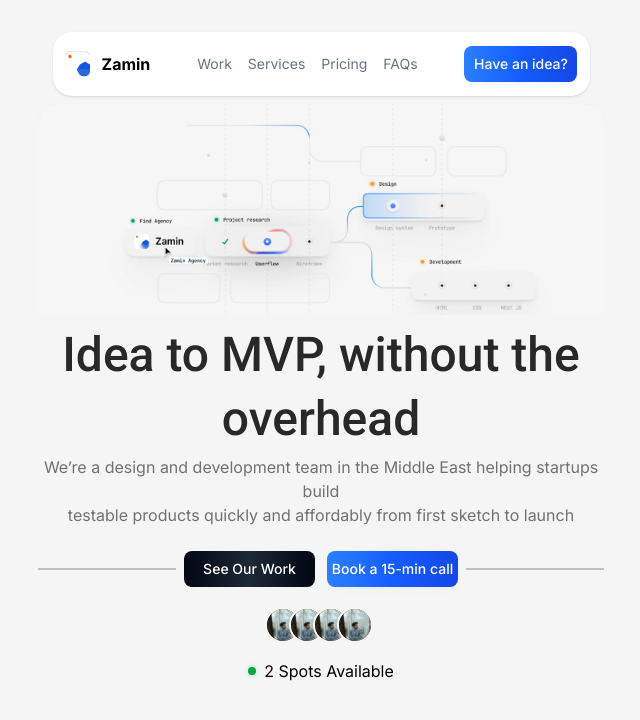
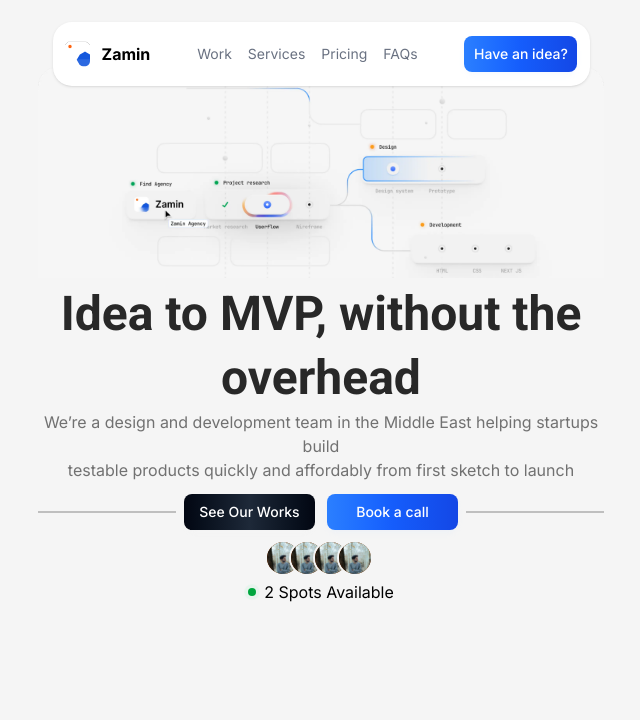
Before and after one commit to parsa-farshah/zamin2, a Next.js app: page / in a window 1280 px wide. Shown: the top 720 px of the page, without its empty margins (319-959 px from the left). Built offline with nearby package versions, Linux system fonts and the light colour scheme.

Commit message:
change space btween

```diff
--- a/app/components/Header.tsx
+++ b/app/components/Header.tsx
@@ -6,7 +6,7 @@ import younes from "../../public/images/younesImage.png";
 
 function Header() {
   return (
-    <div className="w-full flex flex-col items-center justify-center pt-[104px]">
+    <div className="w-full flex flex-col items-center justify-center pt-[67px]">
       <div className="w-full flex justify-center">
         <Image
           className="object-contain hidden sm:block max-w-[1200px]  w-full h-full "
@@ -19,12 +19,12 @@ function Header() {
           alt="haeder Image Xl"
         />
       </div>
-      <div className="pt-2">
-        <h1 className="text-center font-roboto text-[#282828] text-[32px] sm:text-[48px] leading-16 font-medium">
+      <div className="pt-1">
+        <h1 className="text-center font-roboto text-[#282828] text-[32px] sm:text-[48px] leading-16 font-bold">
           Idea to MVP, without <br className="md:hidden block" /> the{" "}
           <br className="lg:block hidden" /> overhead
         </h1>
-        <p className="pt-1 text-[16px] font-inter font-normal text-[#717171] leading-6 text-center">
+        <p className=" text-[16px] font-inter font-normal text-[#717171] leading-6 text-center">
           We’re a design and development team in <br className="md:hidden" />{" "}
           the Middle East <br className="hidden md:block lg:hidden" /> helping
           startups build <br className="md:hidden lg:block" />
@@ -35,17 +35,17 @@ function Header() {
       </div>
       {/* button */}
       <div className="w-full flex justify-center">
-        <div className="w-full max-w-[1400px] flex items-center justify-between gap-2 pt-6">
+        <div className="w-full max-w-[1400px] flex items-center justify-between gap-2 pt-3">
           <div className="bg-[#BFBFBF] w-full h-0.5"></div>
           <div className="flex gap-3">
             <div className="w-full flex justify-center">
               <button className="w-[131px] flex justify-center text-sm items-center h-9 text-white bg-gradient-to-r from-gray-950 via-gray-800 to-gray-950 hover:bg-gradient-to-br shadow-md shadow-gray-100/20 dark:shadow-md dark:shadow-gray-300/80 font-medium rounded-lg text-center font-inter ">
-                See Our Work
+                See Our Works
               </button>
             </div>
             <div className="w-full flex justify-center">
               <button className="w-[131px] flex justify-center items-center h-9 text-white bg-gradient-to-r from-blue-500 via-blue-600 to-blue-700 hover:bg-gradient-to-br shadow-md shadow-blue-100/20 dark:shadow-md dark:shadow-blue-300/80 font-medium rounded-lg text-sm text-center font-inter">
-                Book a 15-min call
+                Book a call
               </button>
             </div>
           </div>
@@ -53,7 +53,7 @@ function Header() {
         </div>
       </div>
       {/* 4image  */}
-      <div className="flex flex-row-reverse justify-center pt-[20px] pr-[40px]">
+      <div className="flex flex-row-reverse justify-center pt-[10px] pr-[40px]">
         <div className="z-40 bg-amber-800 w-[36px] h-[36px] rounded-[24px] border-2 border-[#F5F5F5]">
           <Image
             className="rounded-2xl"
@@ -89,7 +89,7 @@ function Header() {
       </div>
 
       {/* end 4image */}
-      <div className="flex justify-center items-center gap-2 mt-4">
+      <div className="flex justify-center items-center gap-2 mt-1">
         <span className=" relative flex size-2">
           <span className="absolute inline-flex h-full w-full animate-ping rounded-full bg-green-400 opacity-75"></span>
           <span className="relative inline-flex size-2 rounded-full bg-green-600"></span>
--- a/app/components/Navbar.tsx
+++ b/app/components/Navbar.tsx
@@ -4,7 +4,7 @@ import logoZamin from "../../public/images/logoZamin.svg";
 
 function Navbar() {
   return (
-    <div className="bg-white w-[361px] md:w-[537px] h-[56px] fixed top-[32px] rounded-[19px] shadow flex justify-between px-[12px] py-8 items-center  z-20">
+    <div className="bg-white w-[361px] md:w-[537px] h-[56px] fixed top-[22px] rounded-[19px] shadow flex justify-between px-[12px] py-8 items-center  z-20">
       <div className="flex items-center gap-3 ">
         <Image src={logoZamin} alt="" />
         <h1 className="text-black font-bold font-inter">Zamin</h1>
```
